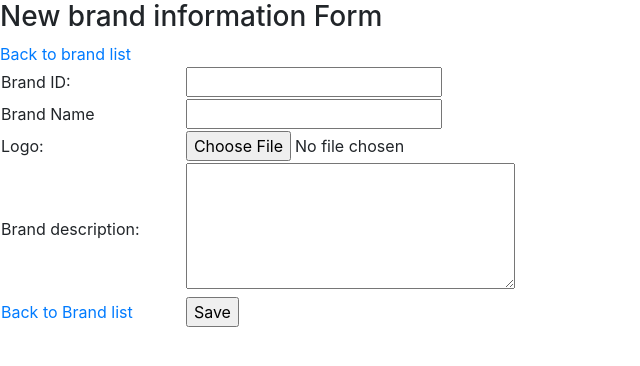
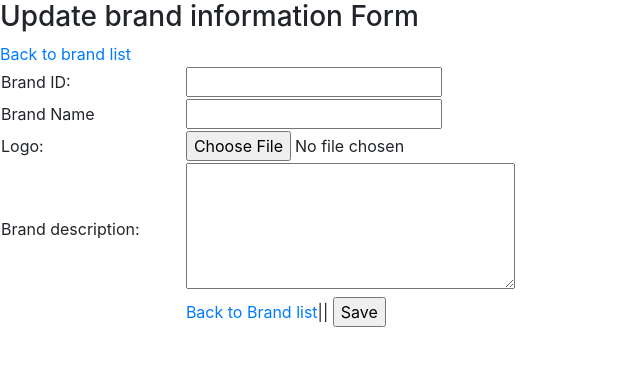
Before and after one commit to Tora-66/PheidipShop, a PHP site: page /editBrand.php?code=1 in a window 1280 px wide. Shown: the top 366 px of the page, without its empty margins (0-640 px from the left). Run offline with PHP 8.4, Linux system fonts and the light colour scheme; data that the repository does not hold is empty.

Commit message:
Update Brand

```diff
--- a/editBrand.php
+++ b/editBrand.php
@@ -52,7 +52,7 @@ mysqli_close($conn);
 <body>
     <form method="post" enctype="multipart/form-data">
         <caption>
-            <h3>New brand information Form</h3>
+            <h3>Update brand information Form</h3>
         </caption>
         <a href="brand.php">Back to brand list</a>
         <table width="50%">
@@ -75,9 +75,11 @@ mysqli_close($conn);
                 <td><textarea name="txtDesc" id="description" cols="30" rows="5" value="<?= $data[4] ?>"></textarea></td>
             </tr>
             <tr>
-                <td><a href="brand.php">Back to Brand list</a></td>
-                <td><input type="submit" name="btnSave" value="Save" onclick="return confirm('Are you sure to update <?= $data[1] ?>')"></td>
-
+                <td></td>
+                <td>
+                    <a href="brand.php">Back to Brand list</a>||
+                    <input type="submit" name="btnSave" value="Save" onclick="return confirm('Are you sure to update <?= $data[1] ?>')">
+                </td>
             </tr>
         </table>
     </form>
```
